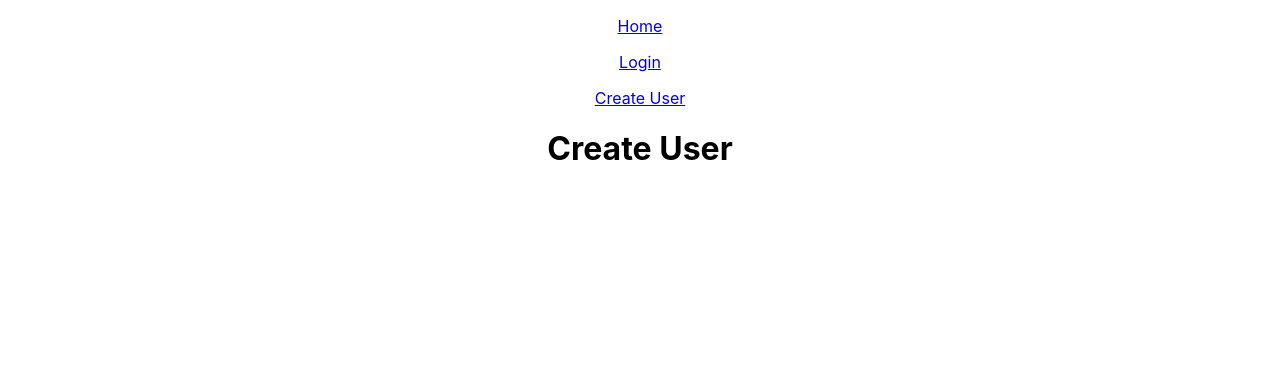
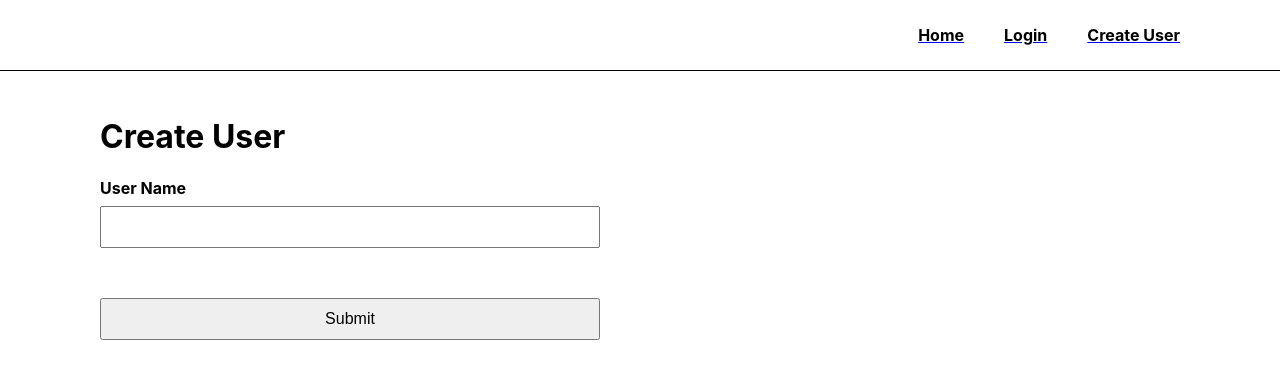
Before and after one commit to tln2007/DW-Exercise-Six, a React (Create React App) app: page /create in a window 1280 px wide. Shown: the top 378 px of the page. Built offline with nearby package versions, Linux system fonts and the light colour scheme.

Commit message:
make login form

```diff
--- a/src/App.css
+++ b/src/App.css
@@ -1,38 +1,49 @@
-.App {
-  text-align: center;
+header {
+  border-bottom: 1px solid black;
+  display: flex;
+  padding: 25px;
 }
 
-.App-logo {
-  height: 40vmin;
-  pointer-events: none;
+nav {
+  display: flex;
+  justify-content: flex-end;
+  margin: 0 auto;
+  max-width: 1080px;
+  width: 100%;
 }
 
-@media (prefers-reduced-motion: no-preference) {
-  .App-logo {
-    animation: App-logo-spin infinite 20s linear;
-  }
+nav p {
+  color: black;
+  font-size: 16px;
+  font-weight: bold;
+  margin: 0 0 0 40px;
 }
 
-.App-header {
-  background-color: #282c34;
-  min-height: 100vh;
+.PageWrapper{
+  margin: 0 auto;
+  max-width: 1080px;
+  padding: 25px;
+}
+
+.FormElement {
   display: flex;
   flex-direction: column;
-  align-items: center;
-  justify-content: center;
-  font-size: calc(10px + 2vmin);
-  color: white;
+  max-width: 500px;
 }
 
-.App-link {
-  color: #61dafb;
+.FormElement input{
+  font-size: 16px;
+  margin-bottom: 30px;
+  padding: 10px;
 }
 
-@keyframes App-logo-spin {
-  from {
-    transform: rotate(0deg);
-  }
-  to {
-    transform: rotate(360deg);
-  }
+.FormElement label{
+  font-weight: bold;
+  margin-bottom: 8px;
 }
+
+.FormElement button{
+  font-size: 16px;
+  margin-top: 20px;
+  padding: 10px;
+}
--- a/src/components/CreateUserForm.js
+++ b/src/components/CreateUserForm.js
@@ -2,8 +2,8 @@ import React from "react";
 
 function CreateUserForm() {
     return (
-        <form>
-            <label for="userName">User Name</label>
+        <form className="FormElement">
+            <label htmlFor="userName">User Name</label>
             <input type="text" name="userName" />
 
             <button type="submit">Submit</button>
--- a/src/components/Header.js
+++ b/src/components/Header.js
@@ -2,11 +2,13 @@ import React from 'react';
 
 function Header() {
     return (
-        <nav>
-            <a href="/"><p>Home</p></a>
-            <a href="/login"><p>Login</p></a>
-            <a href="/create"><p>Create User</p></a>
-        </nav>
+        <header>
+            <nav>
+                <a href="/"><p>Home</p></a>
+                <a href="/login"><p>Login</p></a>
+                <a href="/create"><p>Create User</p></a>
+            </nav>
+        </header>
     );
 }
 
--- a/src/components/LoginForm.js
+++ b/src/components/LoginForm.js
@@ -2,9 +2,12 @@ import React from "react";
 
 function LoginForm() {
     return (
-        <form>
-            <label for="userName">User Name</label>
+        <form className="FormElement">
+            <label htmlFor="userName">User Name</label>
             <input type="text" name="userName" />
+
+            <label htmlFor="userPassword">Password</label>
+            <input type="password" name="userPassword" />
 
             <button type="submit">Submit</button>
         </form>
--- a/src/pages/CreateUser.js
+++ b/src/pages/CreateUser.js
@@ -1,9 +1,11 @@
 import React from 'react';
+import CreateUserForm from "../components/CreateUserForm"
 
 function CreateUserPage() {
     return (
-    <div>
+    <div className='PageWrapper'>
         <h1>Create User</h1>
+        <CreateUserForm />
     </div>
     );
 }
--- a/src/pages/Login.js
+++ b/src/pages/Login.js
@@ -1,9 +1,11 @@
 import React from 'react';
+import LoginForm from "../components/LoginForm"
 
 function LoginPage() {
     return (
-        <div>
+        <div className='PageWrapper'>
             <h1>Login</h1>
+            <LoginForm />
         </div>
         );
 }
--- a/src/pages/UserProfile.js
+++ b/src/pages/UserProfile.js
@@ -2,7 +2,7 @@ import React from 'react';
 
 function UserProfilePage() {
     return (
-        <div>
+        <div className='PageWrapper'>
             <h1>User Profile</h1>
         </div>
     );
```
